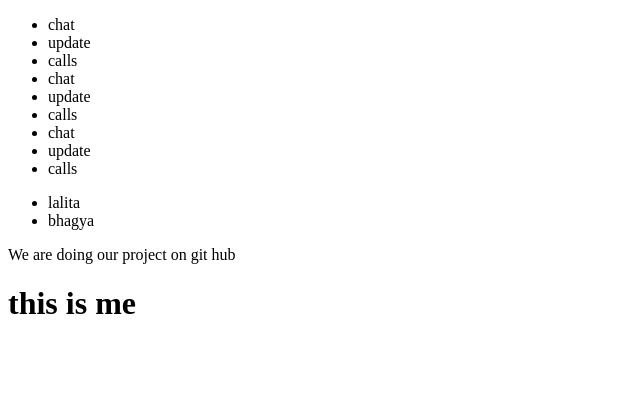
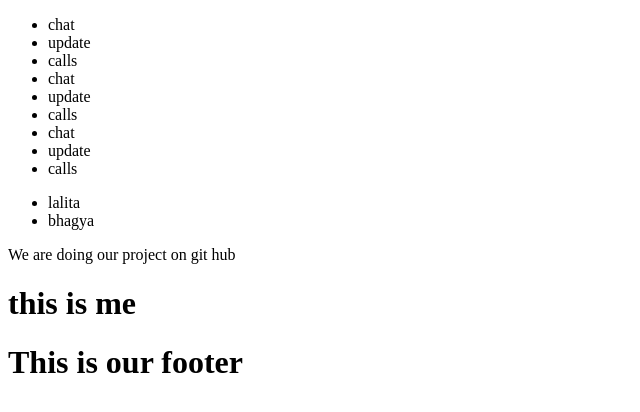
Before and after one commit to gayatri-khodke/whatsapp-clone, a plain HTML site: page index.html in a window 1280 px wide. Shown: the whole page, without its empty margins (0-640 px from the left). Drawn offline with Linux system fonts and the light colour scheme.

Commit message:
add footer

```diff
--- a/index.html
+++ b/index.html
@@ -26,5 +26,10 @@
     <section>We are doing our project on git hub</section>
     <h1>this is me</h1>
 
+
+    <footer>
+        <h1>This is our footer</h1>
+    </footer>
+
 </body>
 </html>
```
